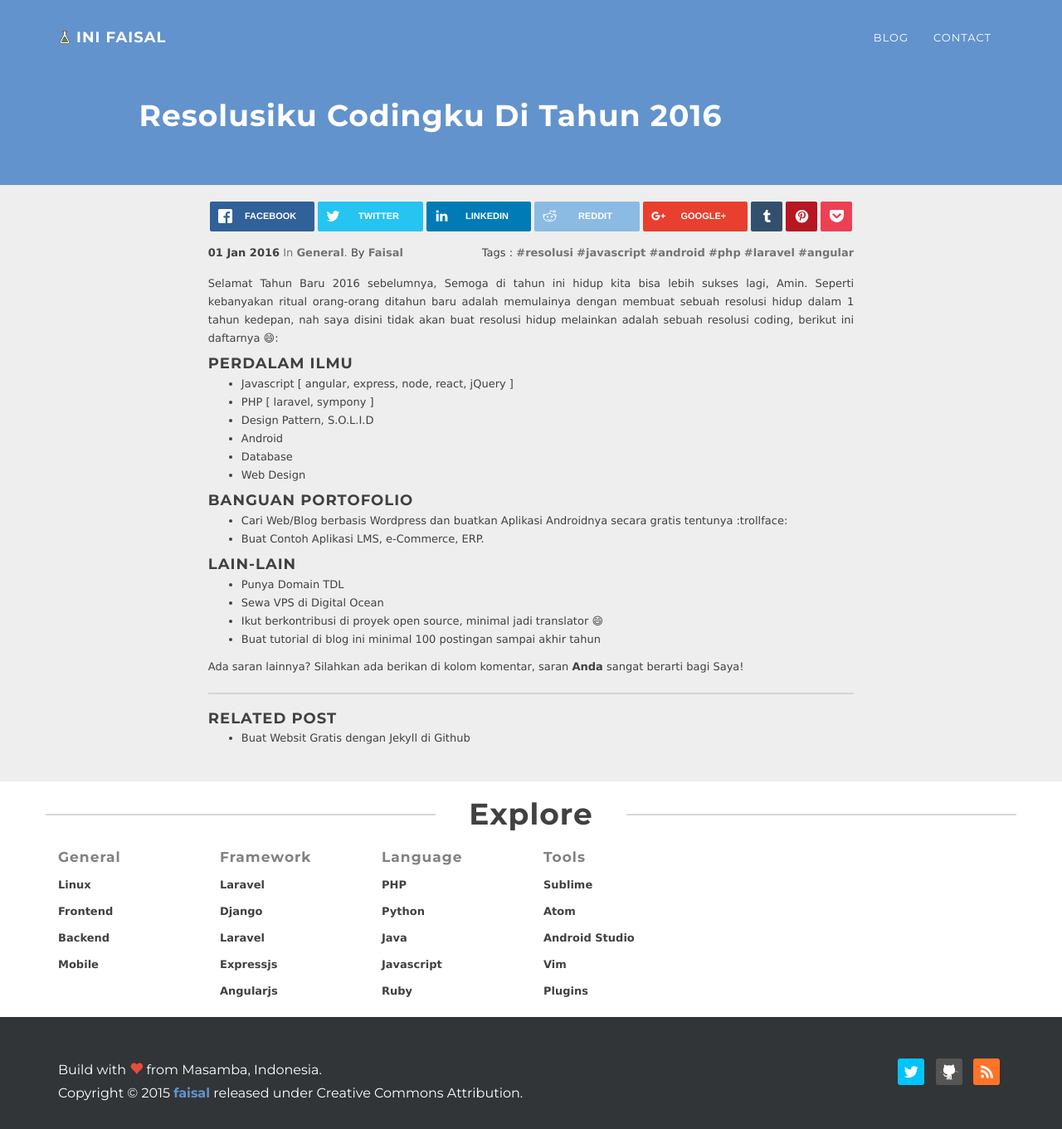
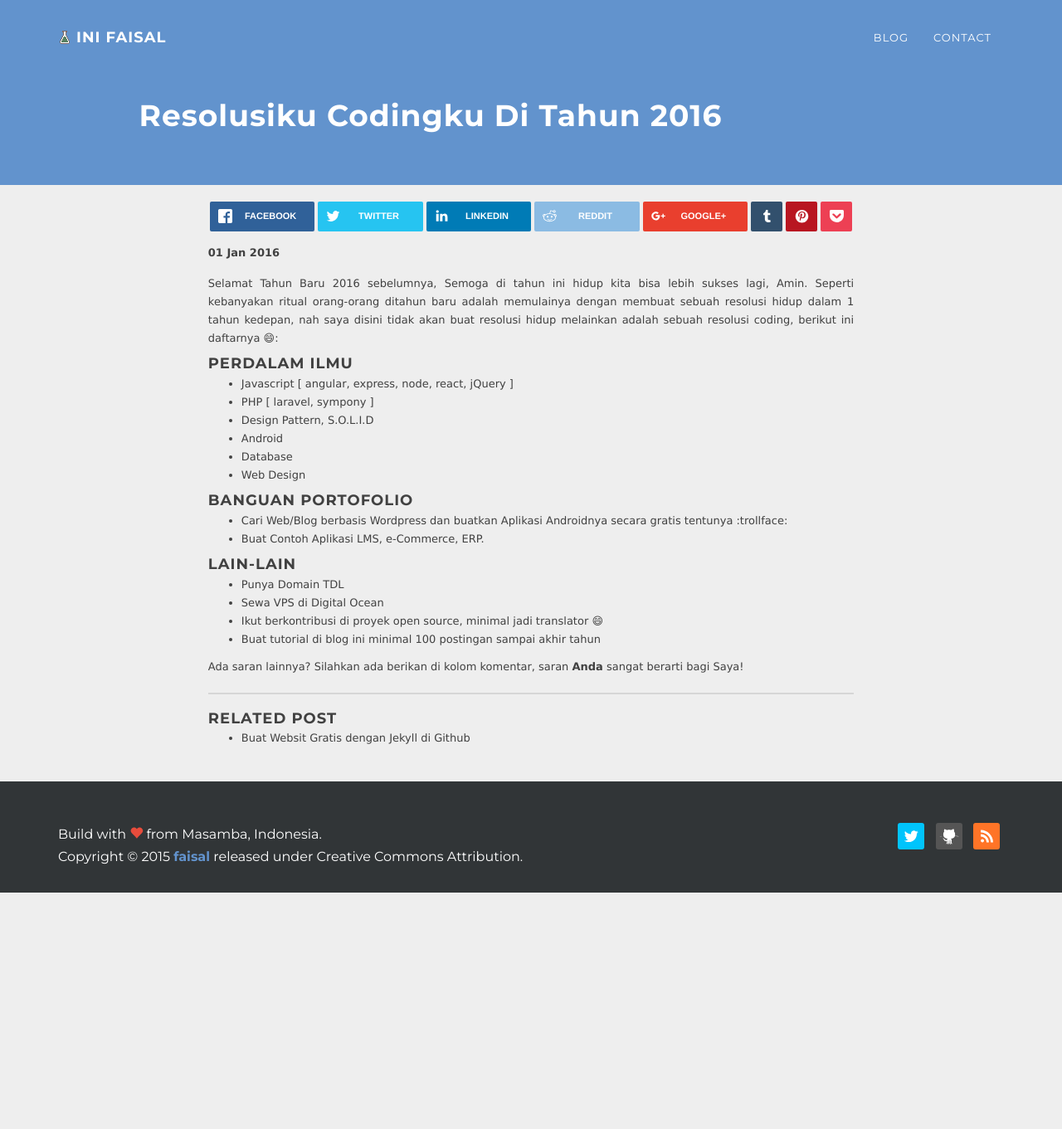
Before and after one commit to inifaisal/inifaisal.github.io, a Jekyll site: the page built from _posts/2016-01-01-resolusi-codingku-di-tahun-2016.md, in a window 1280 px wide and 1361 px high. Shown: the whole window at 83% size. Built offline with Jekyll 4.4.1, drawn with Linux system fonts in a browser that asks for light colours; nearby versions of some CDN libraries; emoji names are drawn with the system emoji font; comment, search, counter and statistics services are not loaded.

Commit message:
remove jekyll-archives plugin

```diff
--- a/_config.yml
+++ b/_config.yml
@@ -132,5 +132,5 @@
 # Plugins
 gems:
   - jekyll-paginate
-  - jekyll-archives
+  - jekyll-sitemap
   - jemoji
--- a/_includes/explore.html
+++ /dev/null
@@ -1,46 +0,0 @@
-<div class="expl">
-	<section class="container explore">
-		<h1 class="heading-fancy"><span>Explore</span></h1>
-		<div class="row">
-			<div class="col-xs-4 col-sm-2 ">
-				<h3>General</h3>
-				<ul>
-					<li><a href="#">Linux</a></li>
-					<li><a href="#">Frontend</a></li>
-					<li><a href="#">backend</a></li>
-					<li><a href="#">Mobile</a></li>
-				</ul>
-			</div>
-			<div class="col-xs-4 col-sm-2">
-				<h3>Framework</h3>
-				<ul>
-					<li><a href="#">Laravel</a></li>
-					<li><a href="#">Django</a></li>
-					<li><a href="#">Laravel</a></li>
-					<li><a href="#">Expressjs</a></li>
-					<li><a href="#">Angularjs</a></li>
-				</ul>
-			</div>
-			<div class="col-xs-4 col-sm-2">
-				<h3>Language</h3>
-				<ul>
-					<li><a href="#">PHP</a></li>
-					<li><a href="#">Python</a></li>
-					<li><a href="#">Java</a></li>
-					<li><a href="#">Javascript</a></li>
-					<li><a href="#">Ruby</a></li>
-				</ul>
-			</div>
-			<div class="col-xs-4 col-sm-2">
-				<h3>Tools</h3>
-				<ul>
-					<li><a href="{{ site.baseurl}}/tags/sublime">Sublime</a></li>
-					<li><a href="{{ site.baseurl}}/tags/atom">Atom</a></li>
-					<li><a href="#">Android Studio</a></li>
-					<li><a href="#">Vim</a></li>
-					<li><a href="#">Plugins</a></li>
-				</ul>
-			</div>
-		</div>
-	</section>
-</div>
--- a/_includes/force-https.html
+++ /dev/null
@@ -1,6 +0,0 @@
-{% if site.force-https %}
-  <script>
-  if (!(window.location.host.startsWith("127.0.0.1")) && (window.location.protocol != "https:"))
-    window.location.protocol = "https";
-  </script>
-{% endif %}
--- a/_layouts/blog.html
+++ b/_layouts/blog.html
@@ -25,7 +25,6 @@
     </div>
   </div>
 </section>
-{% include explore.html %}
 {% include footer.html %}
 {% include js.html %}
 </body>
--- a/_layouts/error.html
+++ b/_layouts/error.html
@@ -22,7 +22,6 @@
      </div>
    </div>
  </section>
- {% include explore.html %}
  {% include footer.html %}
  {% include js.html %}
 </body>
--- a/_layouts/post.html
+++ b/_layouts/post.html
@@ -49,13 +49,6 @@
       {% include share.html %}
       <span class="post-meta">
         <span class="post-date">{{ page.date | date_to_string }}</span>
-        <span class="post-category"> in <a href="{{site.baseurl}}/category/{{ page.category | downcase }}">{{ page.category }}</a>.</span>
-        <span>By <a href="#">Faisal</a></span>
-        <span class="post-tags"> Tags :
-         {% for tag in page.tags %}
-         <a href="{{site.baseurl}}/tags/{{tag | downcase}}/">#{{ tag }}</a>
-         {% endfor %}
-       </span>
      </span>
      {{ page.content | markdownify }}
      <hr>
@@ -71,7 +64,6 @@
     {% endif %}
   </div>
 </section>
-{% include explore.html %}
 {% include footer.html %}
 {% include js.html %}
 </body>
--- a/css/style.scss
+++ b/css/style.scss
@@ -340,17 +340,7 @@
             color: $font-color, 20%;
             font-weight: 600;
         }
-        .post-category {
-            color: lighten($font-color, 20%);
-            text-transform: capitalize;
-        }
-        .post-tags {
-            float: right;
-            @media (max-width: 769px) {
-                float: none;
-            }
 
-        }
     }
 
     .related-post {
@@ -451,77 +441,6 @@
     transition: all .3s;
 }
 
-}
-
-.expl {
-    background: $light;
-    margin: 0;
-    position: relative;
-}
-.explore {
-
-    .heading-fancy {
-        text-align: center;
-        padding: 20px 0;
-        text-transform: capitalize;
-        span {
-            position: relative;
-            &:before {
-                right: 100%;
-                margin-right: 40px;
-            }
-            &:after {
-                left: 100%;
-                margin-left: 40px;
-            }
-            &:before,
-            &:after{
-                content: " ";
-                position: absolute;
-                border-top: 2px solid #d6d6d6;
-                width: 470px;
-                height: 2px;
-                top: 50%;
-            }
-            @media(max-width: 769px){
-            	font-size: 20px;
-                &:before,
-                &:after{
-                    display: none;
-                }
-            }
-        }
-    }
-    h3 {
-        color: lighten($font-color, 25%);
-        text-transform: capitalize;
-        font-size: 17px;
-        @media(max-width: 769px){
-            font-size: 14px;
-        }
-    }
-    a {
-        font-weight: 600;
-        color: $font-color;
-        text-transform: capitalize;
-        &:hover,
-        &:focus,
-        &:active {
-            color: darken($font-color, 20%);
-            text-decoration: underline;
-        }
-        @media(max-width: 769px){
-            font-size: 13px;
-        }
-    }
-    ul{
-        list-style: none;
-        display: block;
-        padding: 5px 0;
-        li {
-            padding: 5px 0;
-        }
-    }
 }
 
 footer {
```
Also changed, not shown: _includes/latest-post.html (deleted, +0 -25 lines), _includes/post-list.html (+1 -6 lines), _layouts/categories.html (deleted, +0 -31 lines), _layouts/tag.html (deleted, +0 -34 lines).
